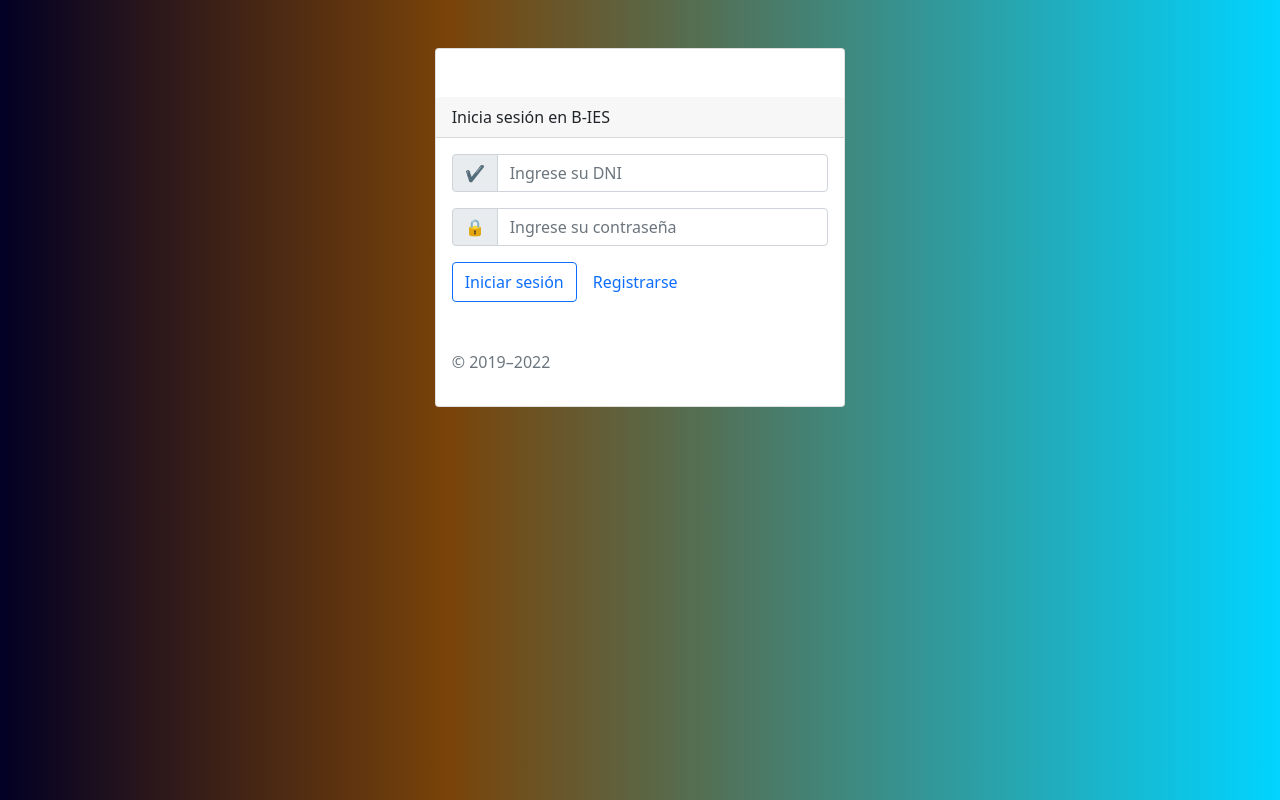
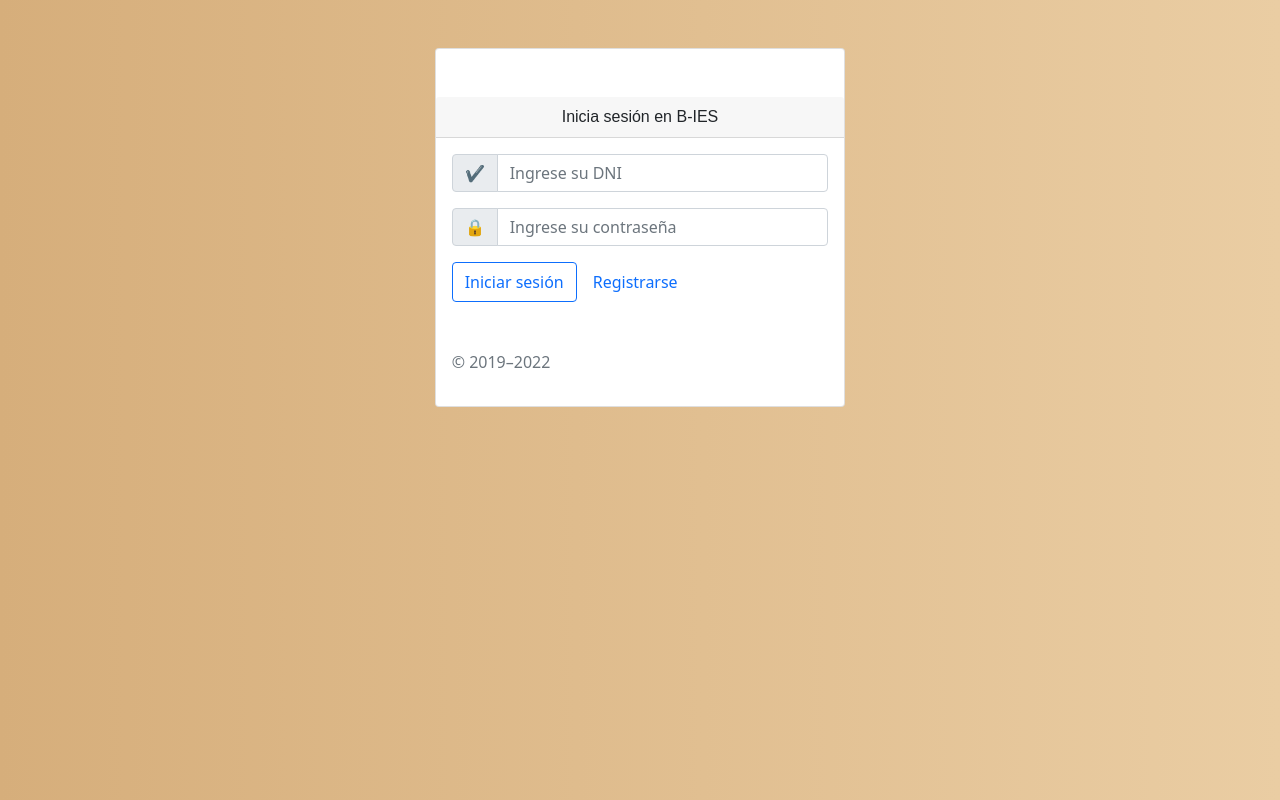
Before and after one commit to JuaniGreco/bies-react, a React (Create React App) app: page /Editar/1 in a window 1280 px wide. Built offline with nearby package versions, Linux system fonts and the light colour scheme.

Commit message:
Mas Diseños

```diff
--- a/src/components/Abm.js
+++ b/src/components/Abm.js
@@ -5,6 +5,8 @@ import { Route, BrowserRouter as Router } from "react-router-dom";
 import { Link } from "react-router-dom";
 import Crear from "../components/Crear";
 import Editar from "../components/Editar";
+import CrearUsuario from "../components/CrearUsuario";
+import '../css/login.css';
 
 class Abm extends React.Component {
     constructor(props) {
@@ -16,7 +18,7 @@ class Abm extends React.Component {
             <Router>
                 <nav className="navbar navbar-expand navbar-light bg-light">
                     <div className="nav navbar-nav">
-                        <Link className="nav-item nav-link active" to={"/"}>⚙️ABM</Link>
+                        <Link className="nav-item nav-link active " to={"/"}>⚙️ABM</Link>
                     </div>
                 </nav>
 
@@ -24,6 +26,7 @@ class Abm extends React.Component {
                     <Route exact path="/" component={Listar}></Route>
                     <Route path="/Crear" component={Crear}></Route>
                     <Route path="/Editar/:id" component={Editar}></Route>
+
                 </div>
             </Router>
 
--- a/src/components/Estacionamiento.js
+++ b/src/components/Estacionamiento.js
@@ -2,6 +2,7 @@ import React from 'react';
 
 import { Link } from "react-router-dom";
 import Api from "../servicios/Api";
+import '../css/login.css';
 
 class Estacionamiento extends React.Component {
     constructor(props) {
@@ -12,16 +13,6 @@ class Estacionamiento extends React.Component {
         };
     }
 
-    borrarRegistros = (idPlayaDeEstacionamiento) => {
-        console.log(idPlayaDeEstacionamiento);
-        fetch(Api + "?borrar=" + idPlayaDeEstacionamiento)
-            .then(respuesta => respuesta.json())
-            .then((datosRespuesta) => {
-                console.log(datosRespuesta);
-                this.cargarDatos();
-            })
-            .catch(console.log)
-    };
 
     ver = (idPlayaDeEstacionamiento) => {
         console.log(idPlayaDeEstacionamiento);
@@ -56,10 +47,10 @@ class Estacionamiento extends React.Component {
         else {
 
             return (
-                <div className="card">
+                <div className="login">
 
                     <div className="card-body">
-                        <h4>Lista de Estacionamientos</h4>
+                        <h4 className='titulos'>Estacionamientos 🛑</h4>
                         <table className="table">
                             <thead>
                                 <tr>
--- a/src/components/Login.jsx
+++ b/src/components/Login.jsx
@@ -1,5 +1,6 @@
 import React, { useRef } from 'react';
 import '../css/login.css';
+
 
 
 const URL_LOGIN = "http://localhost/bies-react/login.php";
@@ -45,7 +46,7 @@ export default function Login(props) {
             <div className="row">
                 <div className="col-sm-4 offset-4  mt-5">
                     <div className="card pt-5">
-                        <div className="card-header">
+                        <div className="card-header titulosLogin">
                             Inicia sesión en B-IES
                         </div>
                         <div className="card-body">
--- a/src/css/login.css
+++ b/src/css/login.css
@@ -4,12 +4,30 @@
     left: 0%;
     height: 100%;
     width: 100%;
-    background: rgb(2,0,36);
-    background: linear-gradient(90deg, rgba(2,0,36,1) 0%, rgba(121,67,9,1) 35%, rgba(0,212,255,1) 100%);
     margin: 0 auto;
-
+    background: #eacda3;  /* fallback for old browsers */
+    background: -webkit-linear-gradient(to right, #d6ae7b, #eacda3);  /* Chrome 10-25, Safari 5.1-6 */
+    background: linear-gradient(to right, #d6ae7b, #eacda3); /* W3C, IE 10+/ Edge, Firefox 16+, Chrome 26+, Opera 12+, Safari 7+ */
 }
 
 .botones{
     display:flex
 }
+
+.titulosLogin{
+    text-align: center;
+    display:grid;
+    /*background: #FFB75E;  /* fallback for old browsers */
+    /*background: -webkit-linear-gradient(to left, #ED8F03, #FFB75E);  /* Chrome 10-25, Safari 5.1-6 */
+    /*background: linear-gradient(to left, #ED8F03, #FFB75E); /* W3C, IE 10+/ Edge, Firefox 16+, Chrome 26+, Opera 12+, Safari 7+ */
+    font-family: fantasy;
+}
+
+.titulos{
+    text-align: center;
+    display:grid;
+    background: #FFB75E;  /* fallback for old browsers */
+    background: -webkit-linear-gradient(to left, #ED8F03, #FFB75E);  /* Chrome 10-25, Safari 5.1-6 */
+    background: linear-gradient(to left, #ED8F03, #FFB75E); /* W3C, IE 10+/ Edge, Firefox 16+, Chrome 26+, Opera 12+, Safari 7+ */
+    font-family: fantasy;
+}
```
